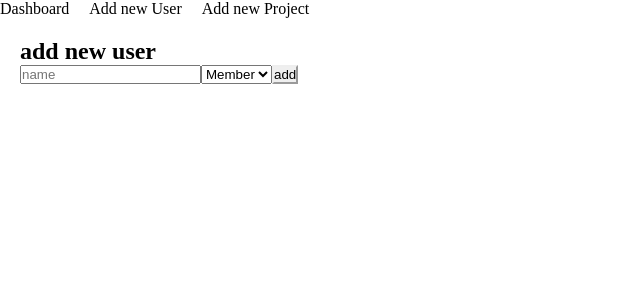
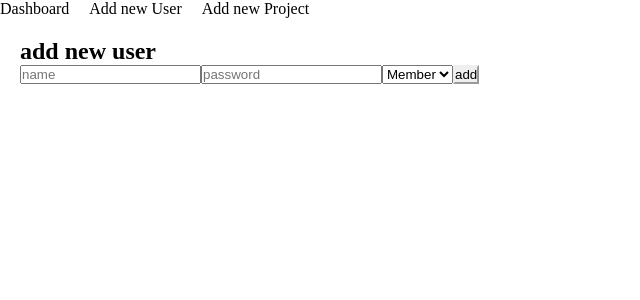
Before and after one commit to HasanKazemi/Team-Task-Management, a React (Vite) app: page /add-user in a window 1280 px wide. Shown: the top 300 px of the page, without its empty margins (0-640 px from the left). Built offline with nearby package versions, Linux system fonts and the light colour scheme.

Commit message:
update User type

```diff
--- a/src/pages/AddUserPage.tsx
+++ b/src/pages/AddUserPage.tsx
@@ -6,12 +6,14 @@ import { userActions } from '../redux/slices/UserSlice';
 const AddUserPage: React.FC = () => {
   const [formData, setFormData] = useState({
     name: '',
+    password: '',
     role: 'member' as 'admin' | 'member',
   });
-const users: Array<User> = useSelector((state: { users: User[] }) => state.users)
+
+  const users: Array<User> = useSelector((state: { users: User[] }) => state.users)
   const dispatch = useDispatch()
 
-const handleChange = (e: React.ChangeEvent<HTMLSelectElement | HTMLInputElement>) => {
+  const handleChange = (e: React.ChangeEvent<HTMLSelectElement | HTMLInputElement>) => {
     const { name, value } = e.target;
     setFormData((prev) => ({ ...prev, [name]: value }));
   };
@@ -21,11 +23,12 @@ const handleChange = (e: React.ChangeEvent<HTMLSelectElement | HTMLInputElement>
     const newUser : User = {
       id: users.length + 1,
       name: formData.name,
+      password: formData.password,
       role: formData.role,
     }
     dispatch(userActions.addUser(newUser))
     alert('user added successfully!');
-    setFormData({ name: '', role: 'member'});
+    setFormData({ name: '', password: '', role: 'member'});
   }
 
   return (
@@ -33,7 +36,8 @@ const handleChange = (e: React.ChangeEvent<HTMLSelectElement | HTMLInputElement>
       <h2>add new user</h2>
       <form onSubmit={handleSubmit}>
         <input name="name" placeholder="name" value={formData.name} onChange={handleChange} required />
-        <select name="role" defaultValue={"member"} value={formData.role} onChange={handleChange}>
+        <input name="password" placeholder="password" value={formData.password} onChange={handleChange} required />
+        <select name="role" value={formData.role} onChange={handleChange}>
           <option value="admin">Admin</option>
           <option value="member">Member</option>
         </select>
--- a/src/types/user.ts
+++ b/src/types/user.ts
@@ -1,6 +1,7 @@
 export interface User {
     id: number;
     name: string;
+    password: string;
     email?: string;
     role: "admin" | "member";
     duty?: Object;
```
